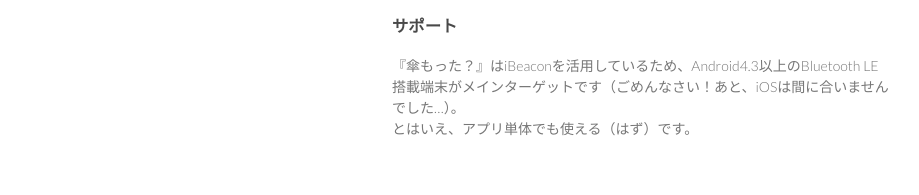
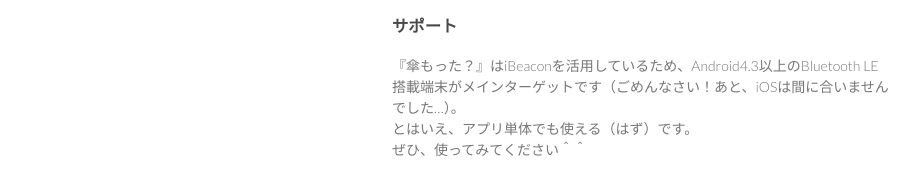
Before and after one commit to kimura-m-29/with-umbrella, a plain HTML site: page index.html in a window 1280 px wide. Shown: the part 757-952 px from the top of the page, without its empty margins (178-1097 px from the left). Drawn offline with Linux system fonts and the light colour scheme.

Commit message:
Update index.html

```diff
--- a/index.html
+++ b/index.html
@@ -54,7 +54,9 @@
 <a name="%E3%82%B5%E3%83%9D%E3%83%BC%E3%83%88" class="anchor" href="#%E3%82%B5%E3%83%9D%E3%83%BC%E3%83%88"><span class="octicon octicon-link"></span></a>サポート</h3>
 
 <p>『傘もった？』はiBeaconを活用しているため、Android4.3以上のBluetooth LE搭載端末がメインターゲットです（ごめんなさい！あと、iOSは間に合いませんでした…）。<br>
-とはいえ、アプリ単体でも使える（はず）です。</p>
+とはいえ、アプリ単体でも使える（はず）です。<br />
+  ぜひ、使ってみてください＾＾
+</p>
       </section>
       <footer>
         <p><small>Hosted on GitHub Pages &mdash; Theme by <a href="https://github.com/orderedlist">orderedlist</a></small></p>
```
